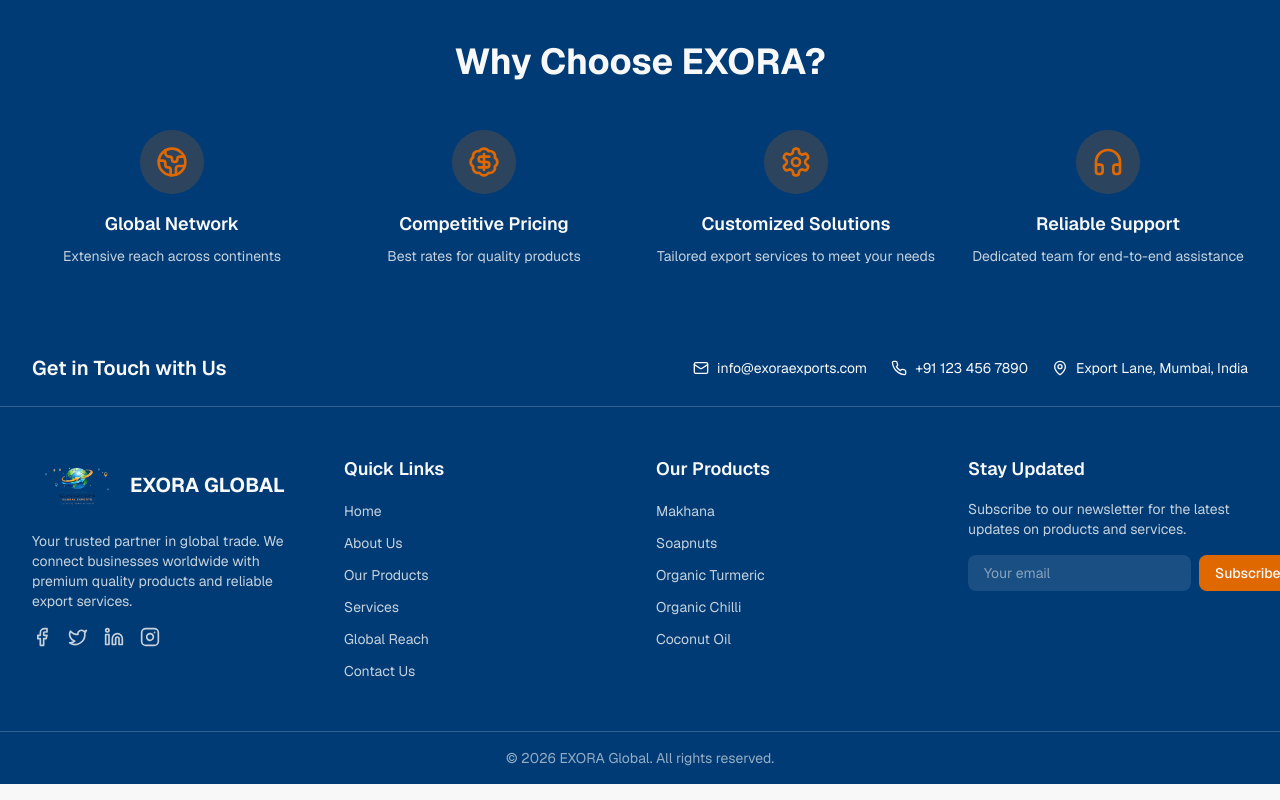
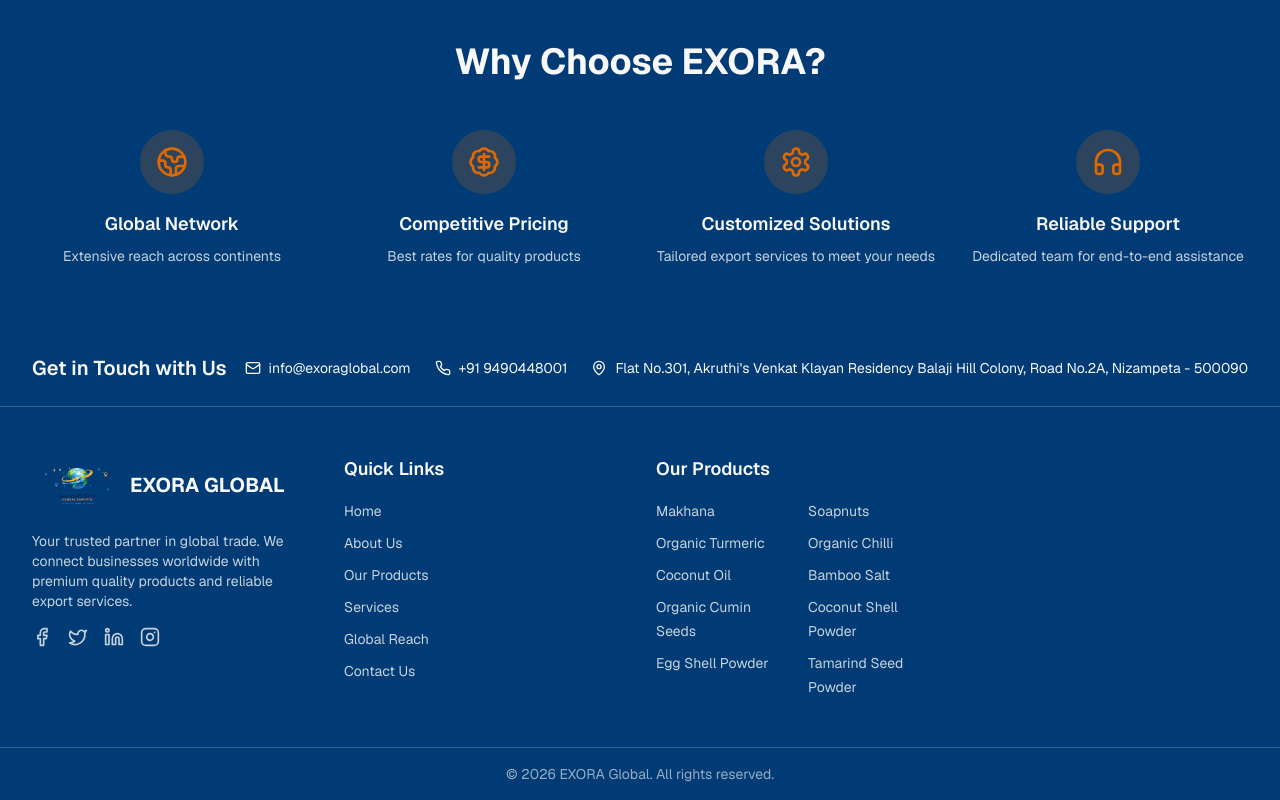
Before and after one commit to SaiRama-Doddi/exora-global, a Next.js app: page / in a window 1280 px wide. Shown: the part 1718-2518 px from the top of the page. Built offline with nearby package versions, Linux system fonts and the light colour scheme.

Commit message:
added changes

```diff
--- a/components/footer.tsx
+++ b/components/footer.tsx
@@ -11,12 +11,19 @@ const quickLinks = [
   { href: "/contact", label: "Contact Us" },
 ];
 
-const productLinks = [
+export const productLinks = [
   { href: "/products/makhana", label: "Makhana" },
   { href: "/products/soapnuts", label: "Soapnuts" },
   { href: "/products/organic-turmeric-powder", label: "Organic Turmeric" },
   { href: "/products/organic-chilli-powder", label: "Organic Chilli" },
   { href: "/products/organic-coconut-oil", label: "Coconut Oil" },
+
+  // Remaining products
+  { href: "/products/bamboo-salt", label: "Bamboo Salt" },
+  { href: "/products/organic-cumin-seeds", label: "Organic Cumin Seeds" },
+  { href: "/products/raw-coconut-shell-powder", label: "Coconut Shell Powder" },
+  { href: "/products/egg-shell-powder", label: "Egg Shell Powder" },
+  { href: "/products/tamarind-seed-powder", label: "Tamarind Seed Powder" },
 ];
 
 export function Footer() {
@@ -28,17 +35,17 @@ export function Footer() {
           <div className="flex flex-col items-center justify-between gap-4 md:flex-row">
             <h3 className="text-xl font-semibold">Get in Touch with Us</h3>
             <div className="flex flex-wrap items-center justify-center gap-6">
-              <a href="mailto:info@exoraexports.com" className="flex items-center gap-2 text-sm hover:text-secondary">
+              <a href="mailto:info@exoraglobal.com" className="flex items-center gap-2 text-sm hover:text-secondary">
                 <Mail className="h-4 w-4" />
-                info@exoraexports.com
+               info@exoraglobal.com
               </a>
-              <a href="tel:+911234567890" className="flex items-center gap-2 text-sm hover:text-secondary">
+              <a href="tel:+919490448001" className="flex items-center gap-2 text-sm hover:text-secondary">
                 <Phone className="h-4 w-4" />
-                +91 123 456 7890
+               +91 9490448001
               </a>
               <span className="flex items-center gap-2 text-sm">
                 <MapPin className="h-4 w-4" />
-                Export Lane, Mumbai, India
+               Flat No.301, Akruthi's Venkat Klayan Residency Balaji Hill Colony, Road No.2A, Nizampeta - 500090
               </span>
             </div>
           </div>
@@ -103,7 +110,8 @@ export function Footer() {
           {/* Products */}
          <div>
   <h4 className="mb-4 text-lg font-semibold">Our Products</h4>
-            <ul className="space-y-2">
+
+  <ul className="grid grid-cols-2 gap-x-6 gap-y-2">
     {productLinks.map((link) => (
       <li key={link.href}>
         <Link
@@ -117,8 +125,9 @@ export function Footer() {
   </ul>
 </div>
 
+
           {/* Newsletter */}
-          <div>
+       {/*    <div>
             <h4 className="mb-4 text-lg font-semibold">Stay Updated</h4>
             <p className="mb-4 text-sm text-primary-foreground/80">
               Subscribe to our newsletter for the latest updates on products and services.
@@ -136,7 +145,7 @@ export function Footer() {
                 Subscribe
               </button>
             </form>
-          </div>
+          </div> */}
         </div>
       </div>
 
```
Lines whose indentation alone changed are shown as unchanged.
